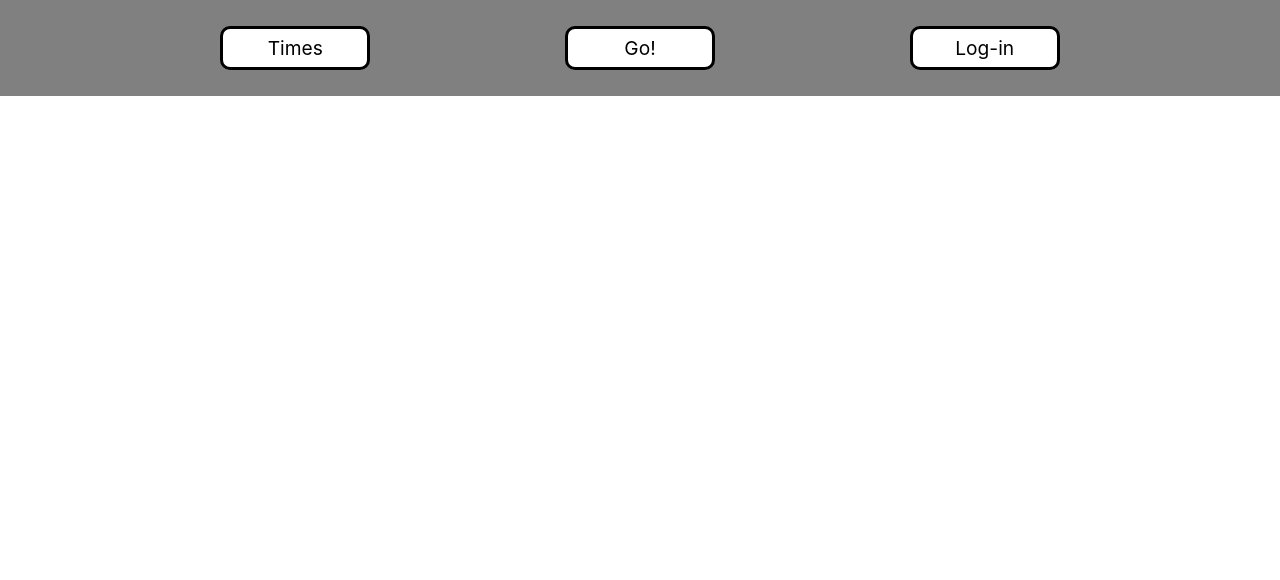
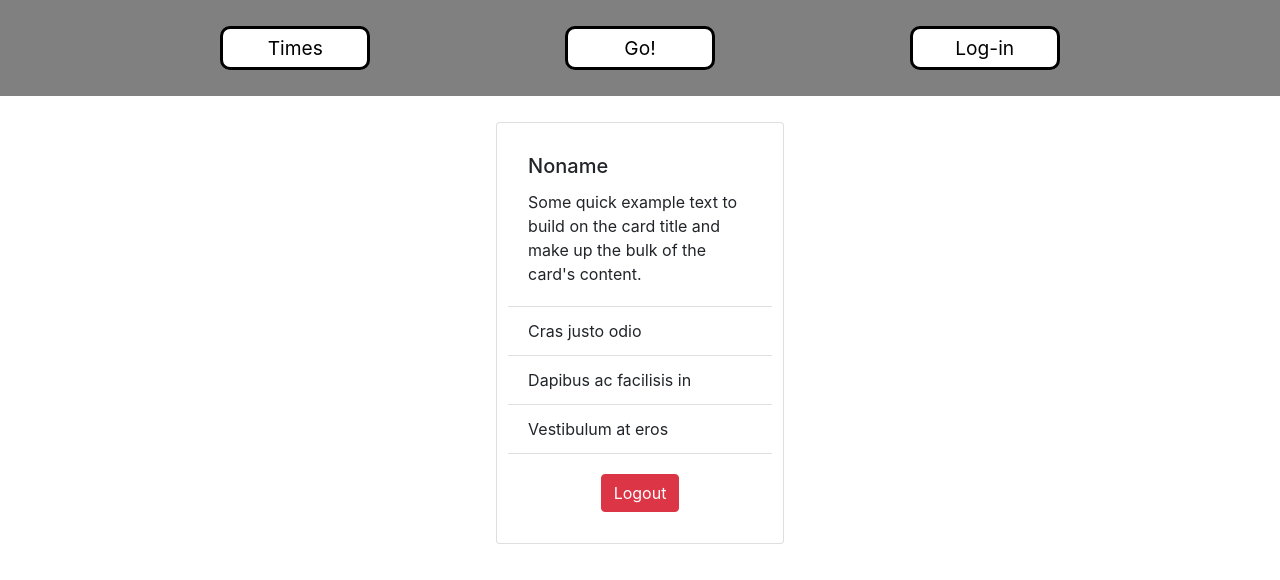
Before and after one commit to wiotrek/timer, an Angular app: page /profile in a window 1280 px wide. Before the commit this address led to /. Shown: the top 580 px of the page. Built offline with nearby package versions, Linux system fonts and the light colour scheme; no server answers.

Commit message:
profile component is almost ready

```diff
--- a/src/app/app-routing.module.ts
+++ b/src/app/app-routing.module.ts
@@ -9,7 +9,7 @@ const routes: Routes = [
   {path: '', component: TimerComponent},
   {path: 'score', component: ScoreComponent},
   {path: 'login', component: LoginComponent},
-  {path: 'profile/:id', component: ProfileComponent},
+  {path: 'profile', component: ProfileComponent},
 ];
 
 @NgModule({
--- a/src/app/login/login.component.ts
+++ b/src/app/login/login.component.ts
@@ -1,4 +1,4 @@
-import { Component, OnInit, OnDestroy } from '@angular/core';
+import { Component, OnInit } from '@angular/core';
 import { FormGroup, FormControl, Validators } from '@angular/forms';
 import { ServiceService } from '../service.service';
 
@@ -11,9 +11,7 @@ export class LoginComponent implements OnInit {
   constructor(
     private userService: ServiceService,
 
-    ) {
-      console.log(this.userService.isLogIn);
-    }
+    ) {}
     public logging: any;
     public wrong: string;
 
@@ -24,19 +22,16 @@ export class LoginComponent implements OnInit {
       });
     }
     public LoggingPost(): void {
-      console.log(this.logging.value);
-
-      this.userService.LoggingService(this.logging.value).subscribe(
+      this.userService.loggingService(this.logging.value).subscribe(
         response => {
           localStorage.setItem('token', response.token);
+          localStorage.setItem('id_user', response.id);
           this.userService.isLogIn = this.userService.isExistToken();
           window.location.href = this.userService.localhost;
         },
         error => {
-          console.log(error);
           this.wrong = 'Invalid login or password';
         }
       );
-
     }
 }
--- a/src/app/profile/profile.component.css
+++ b/src/app/profile/profile.component.css
@@ -1,3 +1,21 @@
-.card {
-    margin: 4em 0;
+@media(min-width: 0) {
+    .container {
+        margin-top: 5%;
+        display: flex;
+        justify-content: space-around;
+    }
 }
+@media(min-width: 500px) {
+    .container {
+        margin-top: 2%;
+    }
+
+    .card {
+        padding: 1%;
+    }
+
+    .div_button {
+        display: flex;
+        justify-content: space-around;
+    }
+}
--- a/src/app/profile/profile.component.html
+++ b/src/app/profile/profile.component.html
@@ -1,12 +1,7 @@
 <div class="container">
-<div class="row">
-    <div class="col-sm">
-    </div>
-    <div class="col-sm">
     <div class="card" style="width: 18rem;">
-        <!-- <img src="..." class="card-img-top" alt="..."> -->
         <div class="card-body">
-            <h5 class="card-title">Card title</h5>
+            <h5 class="card-title">{{username | titlecase}}</h5>
             <p class="card-text">Some quick example text to build on the card title and make up the bulk of the card's content.</p>
         </div>
         <ul class="list-group list-group-flush">
@@ -14,12 +9,9 @@
             <li class="list-group-item">Dapibus ac facilisis in</li>
             <li class="list-group-item">Vestibulum at eros</li>
         </ul>
-        <div class="card-body">
-            <button type="button" class="btn btn-danger">Logout</button>
-        </div>
+        <div class="card-body div_button">
+            <button type="button" class="btn btn-danger"
+            (click)='logout()'>Logout</button>
         </div>
     </div>
-    <div class="col-sm">
-    </div>
 </div>
-</div>
--- a/src/app/profile/profile.component.ts
+++ b/src/app/profile/profile.component.ts
@@ -15,7 +15,30 @@ export class ProfileComponent implements OnInit {
     private location: Location,
     private route: ActivatedRoute
   ) { }
+
+  public username: string;
+
   ngOnInit(): void {
     const id = this.route.snapshot.paramMap.get('id');
+    this.getUsername();
   }
+
+  private getUsername = () => {
+    this.userService.getUsername().subscribe(
+      response => {
+        this.username = response.username;
+      },
+      error => {
+        this.username = 'noname';
+      }
+    );
+  }
+
+  public logout = () => {
+    localStorage.removeItem('token');
+    localStorage.removeItem('id_user');
+    localStorage.clear();
+    window.location.href = this.userService.localhost;
+  }
+
 }
--- a/src/app/service.service.ts
+++ b/src/app/service.service.ts
@@ -20,16 +20,23 @@ export class ServiceService {
   public localhost = 'http://localhost:4200/';
 
   public token = localStorage.getItem('token');
+  public userId = localStorage.getItem('id_user');
+
   protected httpHeaders = new HttpHeaders(
     {Authorization: `Token ${this.token}`}
   );
 
-  public LoggingService(request: string): Observable <any> {
+  public loggingService(request: string): Observable <any> {
     return this.http.post(`${this.backend}/auth/`, request);
   }
 
+  public getUsername(): Observable <any> {
+    return this.http.get(`${this.backend}/users/${this.userId}/`,
+    {headers: this.httpHeaders});
+  }
+
   public isExistToken(): boolean {
-    if (localStorage.getItem('token') === null ){
+    if (localStorage.getItem('token') === null){
       return false;
     } else {
       return true;
```
Also changed, not shown: src/app/login/login.component.css (+0 -47 lines).
